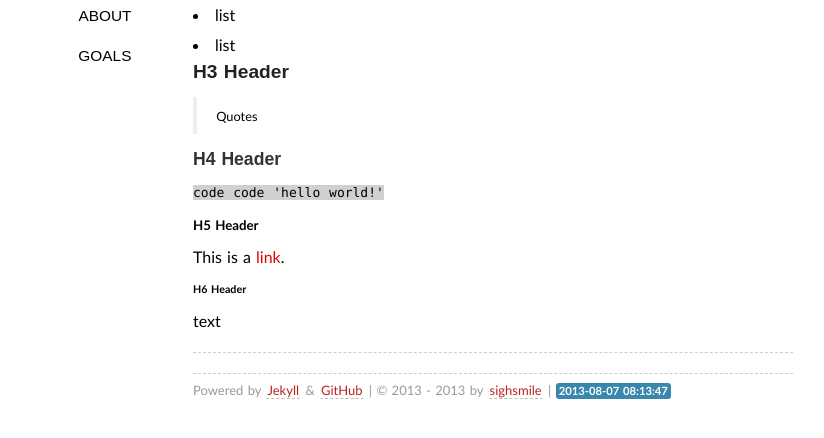
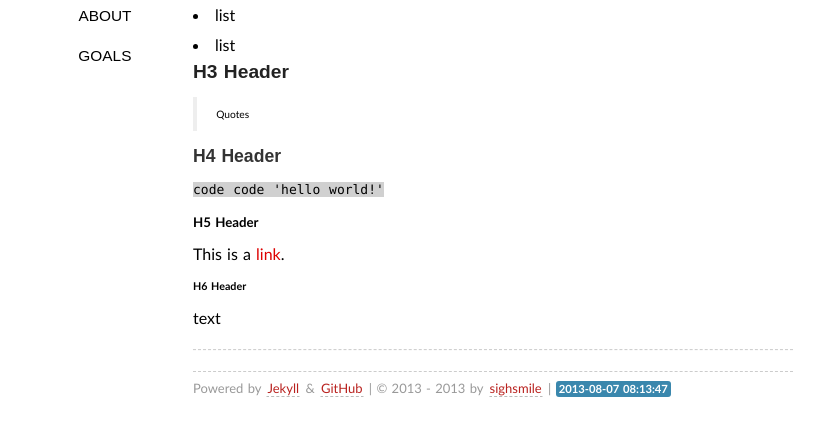
Before and after one commit to sighsmile/sighsmile.github.io, a Jekyll site: the page built from projects/template.md, in a window 1280 px wide. Shown: the part 191-629 px from the top of the page, without its empty margins (147-971 px from the left). Built offline with Jekyll 4.4.1, drawn with Linux system fonts in a browser that asks for light colours; some web fonts are replaced; Markdown is read by kramdown in place of the engine named in the settings; comment, search, counter and statistics services are not loaded.

Commit message:
font-size

```diff
--- a/media/css/style.css
+++ b/media/css/style.css
@@ -26,8 +26,8 @@ ol,ul{list-style-position:inside;}
 ol ul, ul ol, ul ul, ol ol {margin-left:1em;}
 pre code{margin:1em 0;font-size:13px;line-height:1.6;display:block;overflow:auto;}
 blockquote{display:block;text-align:justify;border-left:4px solid #eeeeee;}
-blockquote{margin:1em 0em;padding-left:1.5em;font-size:0.8em;}
-blockquote p{margin:0;padding:.5em 0;}
+blockquote{margin:1em 0em;padding-left:1.5em; font-size:0.8em;}
+blockquote p{margin:0;padding:.5em 0;font-size:0.8em;}
 #container{width:600px;margin:2em auto;display:block;padding:0 2em;}
 .content{font-size:16px;line-height:24px;}
 .content h1{padding:.5em 0;}
```
